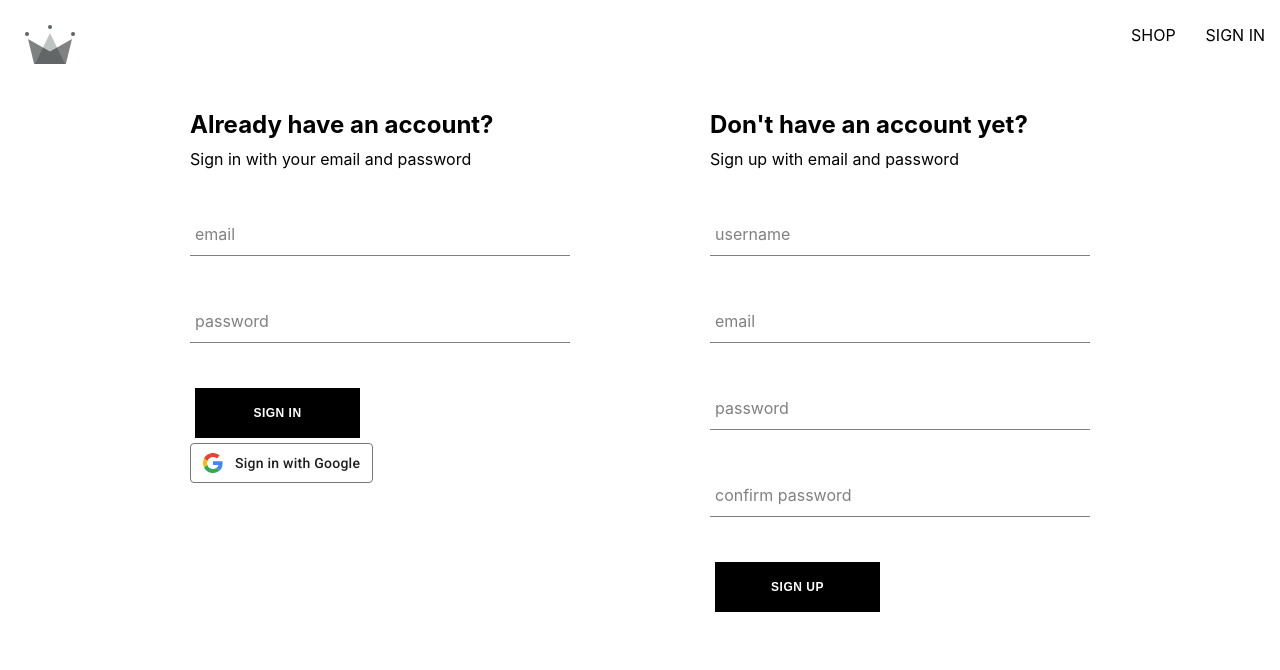
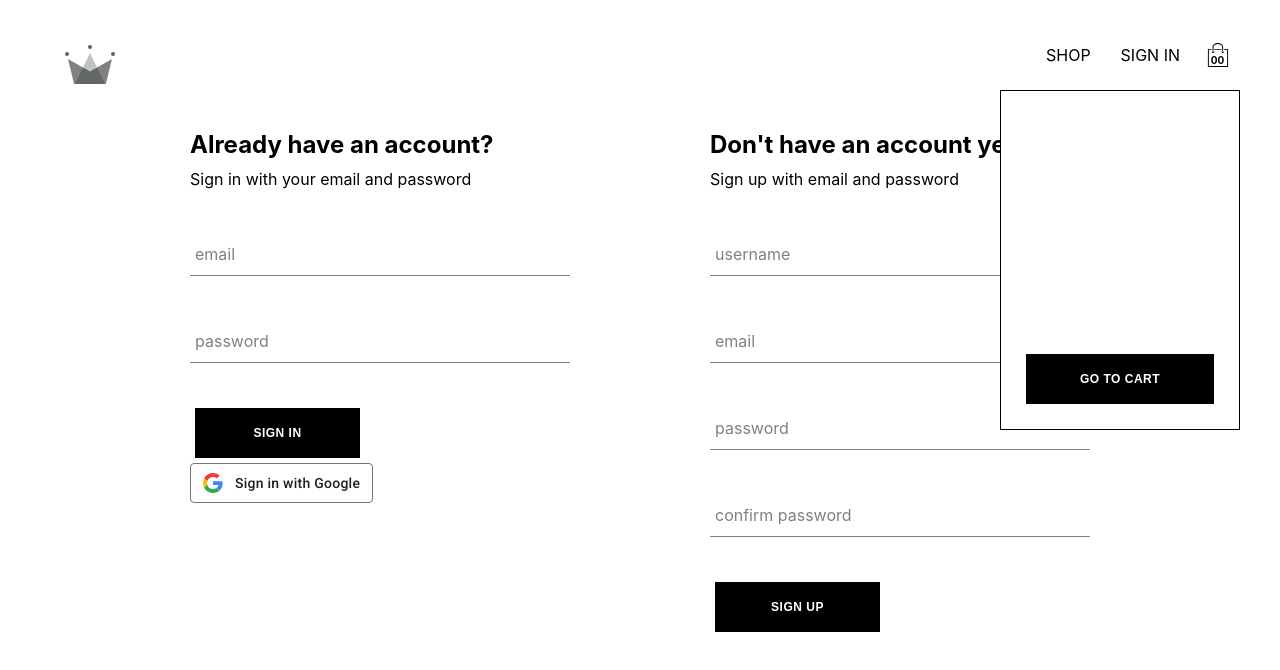
Before and after one commit to PhilDusseldorf/react-webshop, a React (Create React App) app: page /authentication in a window 1280 px wide. Shown: the top 670 px of the page. Built offline with nearby package versions, Linux system fonts and the light colour scheme; no server answers.

Commit message:
add toggable cartIcon to navigation

```diff
--- /dev/null
+++ b/src/components/cart-dropdown/cart-dropdown.jsx
@@ -0,0 +1,13 @@
+import Button from "../button/button";
+import "./cart-dropdown.styles.scss";
+
+const CartDropdown = () => {
+  return (
+    <div className='cart-dropdown-container'>
+      <div className='cart-items' />
+      <Button>Go to cart</Button>
+    </div>
+  );
+};
+
+export default CartDropdown;
--- /dev/null
+++ b/src/components/cart-dropdown/cart-dropdown.styles.scss
@@ -0,0 +1,29 @@
+.cart-dropdown-container {
+  position: absolute;
+  width: 240px;
+  height: 340px;
+  display: flex;
+  flex-direction: column;
+  padding: 20px;
+  border: 1px solid black;
+  background-color: white;
+  top: 90px;
+  right: 40px;
+  z-index: 5;
+
+  .empty-message {
+    font-size: 18px;
+    margin: 50px auto;
+  }
+
+  .cart-items {
+    height: 240px;
+    display: flex;
+    flex-direction: column;
+    overflow: scroll;
+  }
+
+  button {
+    margin-top: auto;
+  }
+}
--- /dev/null
+++ b/src/components/cart-icon/cart-icon.jsx
@@ -0,0 +1,21 @@
+import "./cart-icon.styles.scss";
+import { ReactComponent as Icon } from "../../assets/shopping-bag.svg";
+import { useContext } from "react";
+import { CartContext } from "../../contexts/cart.context";
+const CartIcon = () => {
+  const { setIsCartExpanded, isCartExpanded } = useContext(CartContext);
+
+  const toggleCart = () => {
+    console.log(`toggle clicked with isCartexpanded = ${isCartExpanded.valueOf}`);
+    setIsCartExpanded(!isCartExpanded);
+  };
+
+  return (
+    <div className='cart-icon-container' onClick={toggleCart} >
+      <Icon className='shopping-icon' />
+      <span className='item-count'>00</span>
+    </div>
+  );
+};
+
+export default CartIcon;
--- /dev/null
+++ b/src/components/cart-icon/cart-icon.styles.scss
@@ -0,0 +1,21 @@
+.cart-icon-container {
+  width: 45px;
+  height: 45px;
+  position: relative;
+  display: flex;
+  align-items: center;
+  justify-content: center;
+  cursor: pointer;
+
+  .shopping-icon {
+    width: 24px;
+    height: 24px;
+  }
+
+  .item-count {
+    position: absolute;
+    font-size: 10px;
+    font-weight: bold;
+    bottom: 12px;
+  }
+}
--- /dev/null
+++ b/src/components/product-card/product-card.jsx
@@ -0,0 +1,20 @@
+import Button from "../button/button";
+
+import './product-card.styles.scss'
+
+const ProductCard = ({ product }) => {
+  const { id, name, price, imageUrl } = product;
+
+  return (
+    <div className='product-card-container'>
+      <img src={imageUrl} alt={name}/>
+      <div className='footer'>
+        <span className='name'>{name}</span>
+        <span className='price'>{price}</span>
+      </div>
+      <Button buttonType='inverted'>Add to cart</Button>
+    </div>
+  );
+};
+
+export default ProductCard;
--- /dev/null
+++ b/src/components/product-card/product-card.styles.scss
@@ -0,0 +1,51 @@
+.product-card-container {
+  width: 100%;
+  display: flex;
+  flex-direction: column;
+  height: 350px;
+  align-items: center;
+  position: relative;
+
+  img {
+    width: 95%;
+    height: 95%;
+    object-fit: cover;
+    margin-bottom: 5px;
+  }
+
+  button {
+    width: 80%;
+    opacity: 0.7;
+    position: absolute;
+    top: 255px;
+    display: none;
+  }
+
+  &:hover {
+    img {
+      opacity: 0.8;
+    }
+
+    button {
+      opacity: 0.85;
+      display: flex;
+    }
+  }
+
+  .footer {
+    width: 100%;
+    height: 5%;
+    display: flex;
+    justify-content: space-between;
+    font-size: 18px;
+
+    .name {
+      width: 90%;
+      margin-bottom: 15px;
+    }
+
+    .price {
+      width: 10%;
+    }
+  }
+}
--- /dev/null
+++ b/src/contexts/cart.context.jsx
@@ -0,0 +1,12 @@
+import { createContext, useState } from "react";
+
+export const CartContext = createContext({
+  isCartExpanded: false,
+  setIsCartExpanded: () => {},
+});
+
+export const CartProvider = ({ children }) => {
+  const [isCartExpanded, setIsCartExpanded] = useState(CartContext);
+  const value = { isCartExpanded, setIsCartExpanded };
+  return <CartContext.Provider value={value}>{children}</CartContext.Provider>;
+};
--- a/src/index.js
+++ b/src/index.js
@@ -6,6 +6,7 @@
 import { BrowserRouter } from "react-router-dom";
 import { UserProvider } from "./contexts/user.context";
 import { ProductsProvider } from "./contexts/products.context";
+import { CartProvider } from "./contexts/cart.context";
 
 const root = ReactDOM.createRoot(document.getElementById("root"));
 root.render(
@@ -13,7 +14,9 @@
     <BrowserRouter>
       <UserProvider>
         <ProductsProvider>
-          <App />
+          <CartProvider>
+            <App />
+          </CartProvider>
         </ProductsProvider>
       </UserProvider>
     </BrowserRouter>
--- a/src/index.scss
+++ b/src/index.scss
@@ -1,6 +1,7 @@
 body {
   margin: 0;
   font-family: -apple-system, BlinkMacSystemFont, "Roboto", sans-serif;
+  padding: 20px 40px;
   -webkit-font-smoothing: antialiased;
   -moz-osx-font-smoothing: grayscale;
 }
--- a/src/routes/navigation/navigation.jsx
+++ b/src/routes/navigation/navigation.jsx
@@ -2,12 +2,16 @@
 import "./navigation.styles.scss";
 import { useContext } from "react";
 import { UserContext } from "../../contexts/user.context";
+import { CartContext } from "../../contexts/cart.context";
 import { signOutUser } from "../../utils/firebase";
 
 import { ReactComponent as CrwnLogo } from "../../assets/crown.svg";
+import CartIcon from "../../components/cart-icon/cart-icon";
+import CartDropdown from "../../components/cart-dropdown/cart-dropdown";
 
 const Navigation = () => {
   const { currentUser } = useContext(UserContext);
+  const { isCartExpanded } = useContext(CartContext);
 
   return (
     <>
@@ -20,13 +24,17 @@
             SHOP
           </Link>
           {currentUser ? (
-            <span className='nav-link' onClick={signOutUser}>SIGN OUT</span>
+            <span className='nav-link' onClick={signOutUser}>
+              SIGN OUT
+            </span>
           ) : (
             <Link className='nav-link' to='/authentication'>
               SIGN IN
             </Link>
           )}
+          <CartIcon />
         </div>
+        {isCartExpanded && <CartDropdown />}
       </div>
       <Outlet />
     </>
--- a/src/routes/shop/shop.jsx
+++ b/src/routes/shop/shop.jsx
@@ -1,17 +1,17 @@
 import { useContext } from "react";
 
 import { ProductsContext } from "../../contexts/products.context";
+import ProductCard from "../../components/product-card/product-card";
+
+import './shop.styles.scss'
 
 const Shop = () => {
     const {products} = useContext(ProductsContext);
 
   return (
-    <div>
-      {products.map(({ id, name, price }) => (
-        <div key={id}>
-          <h1>{name}</h1>
-          <h2>{price}</h2>
-        </div>
+    <div className="products-container">
+      {products.map((product) => (
+          <ProductCard key={`card${product.id}`} product={product}/>
       ))}
     </div>
   );
--- /dev/null
+++ b/src/routes/shop/shop.styles.scss
@@ -0,0 +1,6 @@
+.products-container {
+    display: grid;
+    grid-template-columns: repeat(4, 1fr);
+    column-gap: 10px;
+    row-gap: 50px;
+}
```
Also changed, not shown: src/assets/shopping-bag.svg (added).
